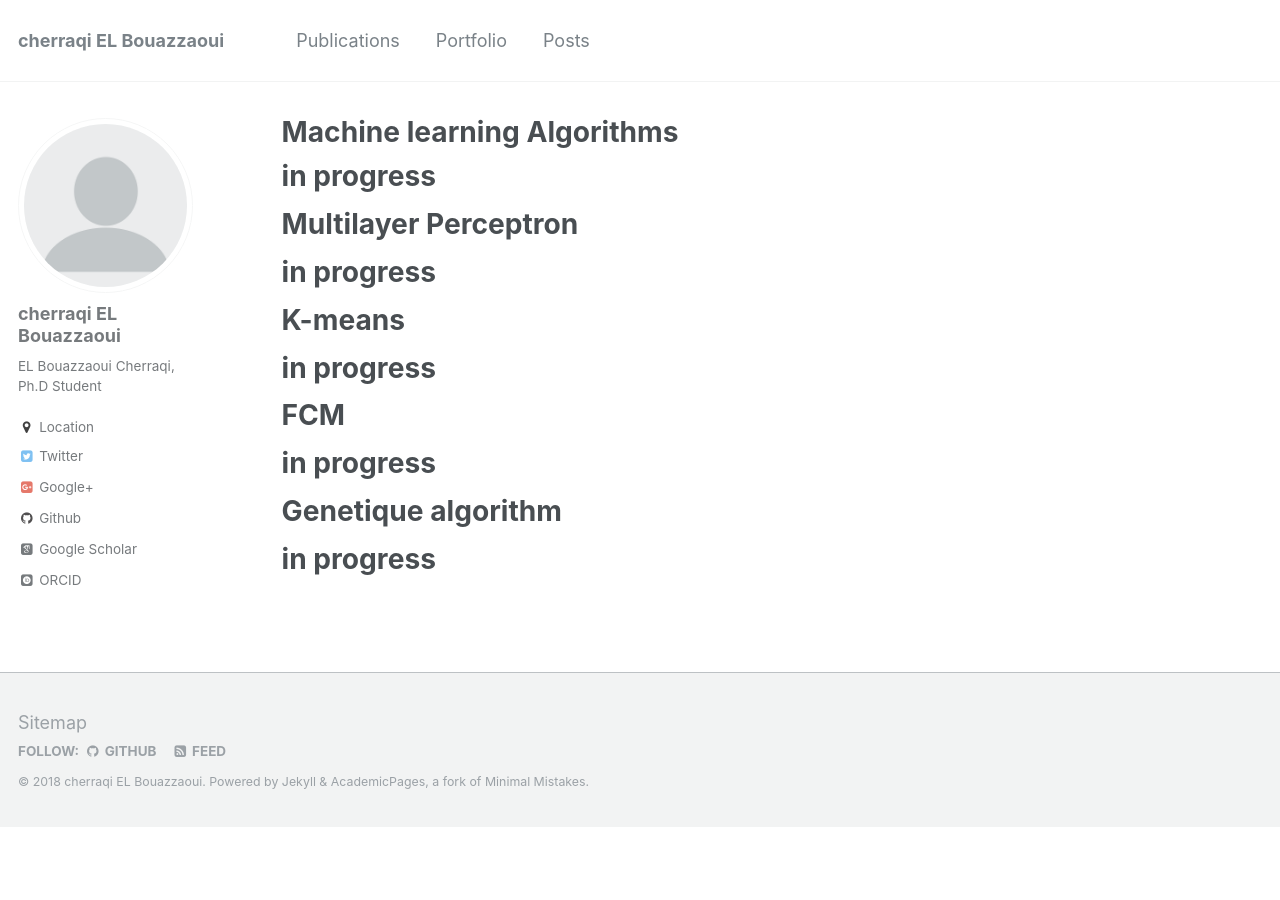
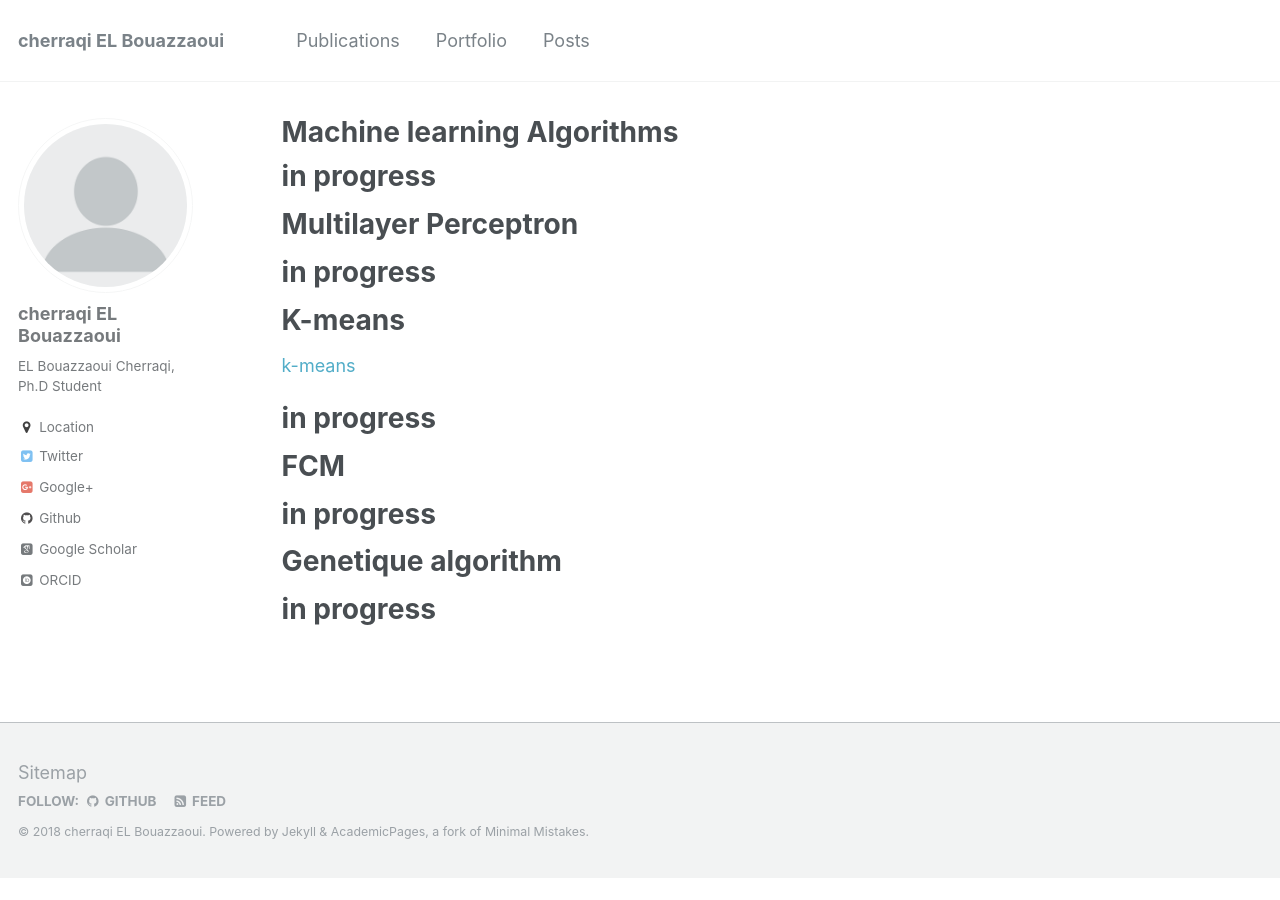
Before and after one commit to Cherrraqi/aca, a Jekyll site: the page built from _pages/about.md, in a window 1280 px wide. Built offline with Jekyll 4.4.1, drawn with Linux system fonts in a browser that asks for light colours; some web fonts are replaced.

Commit message:
Update about.md

```diff
--- a/_pages/about.md
+++ b/_pages/about.md
@@ -17,7 +17,7 @@ Multilayer Perceptron
 
 K-means
 ======
-
+[k-means](https://cocalc.com/projects/380a2d36-0f64-483f-aea8-749d9101d89c/files/2018-06-18-124354.html?session=default)
 # in progress
 
 # FCM
```
